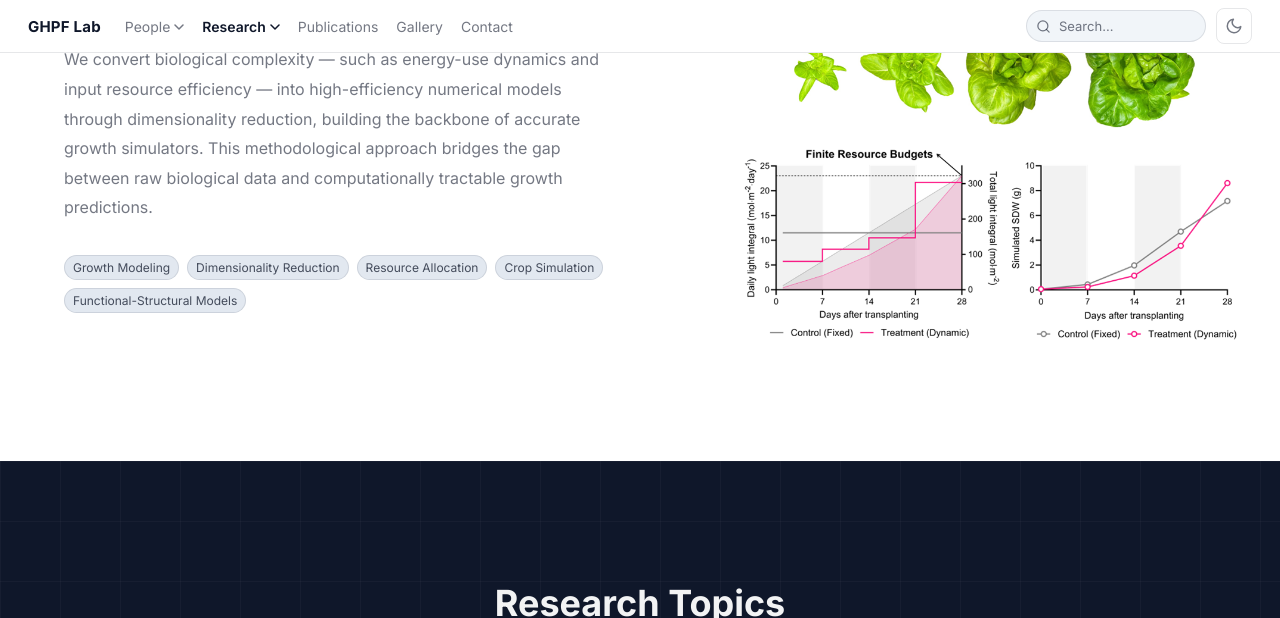
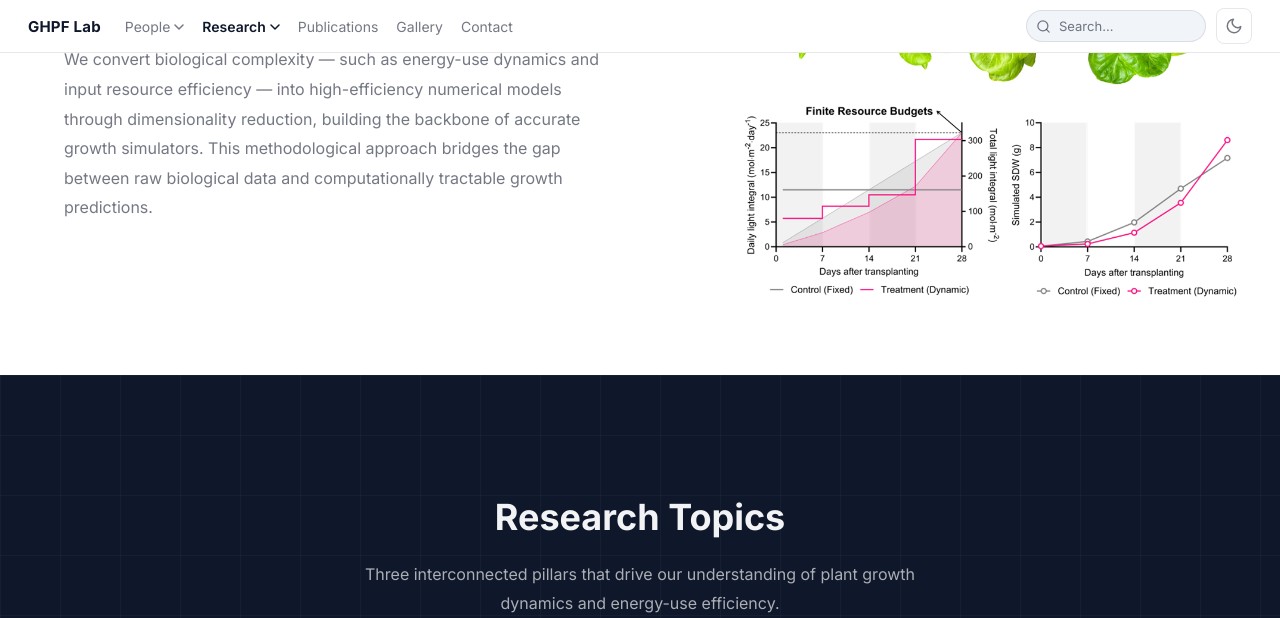
Before and after one commit to snughpf-alt/ghpf-lab-web-final-2, a Jekyll site: the page built from research/growth-dynamics.md, in a window 1280 px wide and 900 px high, scrolled down 768 px, cut to the strip 0-618 px from the top of the window. Built offline with Jekyll 4.4.1, drawn with Linux system fonts in a browser that asks for light colours.

Commit message:
Drop redundant topic badges from growth-dynamics overview
The same keywords now live on the Research Topics cards below.

https://claude.ai/code/session_01AC1F4b7HxCDaoN7Xuq9VXj

```diff
--- a/research/growth-dynamics.md
+++ b/research/growth-dynamics.md
@@ -96,15 +96,6 @@ title: Plant Growth Dynamics
   <div class="rd-overview-split__text">
     <h2 class="rd-overview-split__heading">Translating biology into numerical models</h2>
     <p class="rd-overview-split__desc">We convert biological complexity — such as energy-use dynamics and input resource efficiency — into high-efficiency numerical models through dimensionality reduction, building the backbone of accurate growth simulators. This methodological approach bridges the gap between raw biological data and computationally tractable growth predictions.</p>
-    <div class="research-detail__topics" style="margin-bottom:28px">
-      {% for area in site.data.research.tracks[0].areas %}
-        {% if area.id == 'growth-dynamics' %}
-          {% for topic in area.topics %}
-          <span class="badge research-badge">{{ topic | escape }}</span>
-          {% endfor %}
-        {% endif %}
-      {% endfor %}
-    </div>
   </div>
   <div class="rd-overview-split__visual" style="background:transparent;padding:24px">
     <img src="{{ '/assets/img/research/growth-dynamics-overview.png' | relative_url }}" alt="Plant Growth Dynamics - Finite Resource Budgets" class="rd-overview-split__illustration" style="border-radius:12px;max-width:100%;max-height:none">
```
